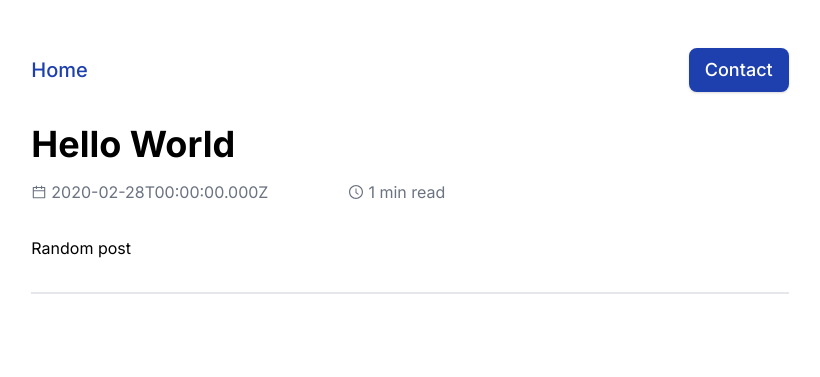
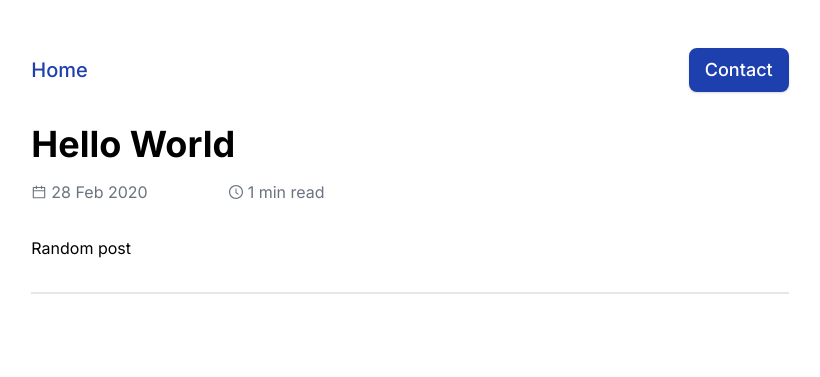
Before and after one commit to akkisagiraju/akkisagiraju.github.io, a Gatsby site: page /blogs/hello-world/ in a window 1280 px wide. Shown: the whole page, without its empty margins (230-1050 px from the left). Built offline with nearby package versions, Linux system fonts and the light colour scheme; Gatsby itself is replaced by a stand-in of ours.

Commit message:
changed date format

```diff
--- a/src/templates/post.js
+++ b/src/templates/post.js
@@ -71,7 +71,7 @@ export const pageQuery = graphql`
       excerpt(pruneLength: 160)
       frontmatter {
         title
-        date
+        date(formatString: "DD MMM YYYY")
       }
       timeToRead
     }
```
